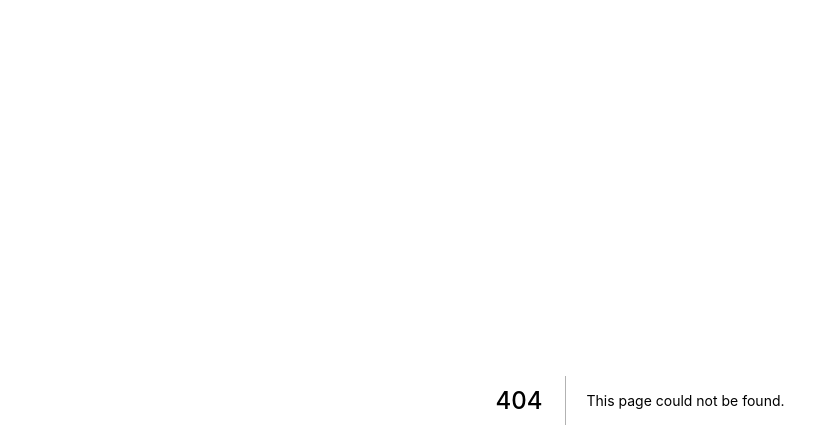
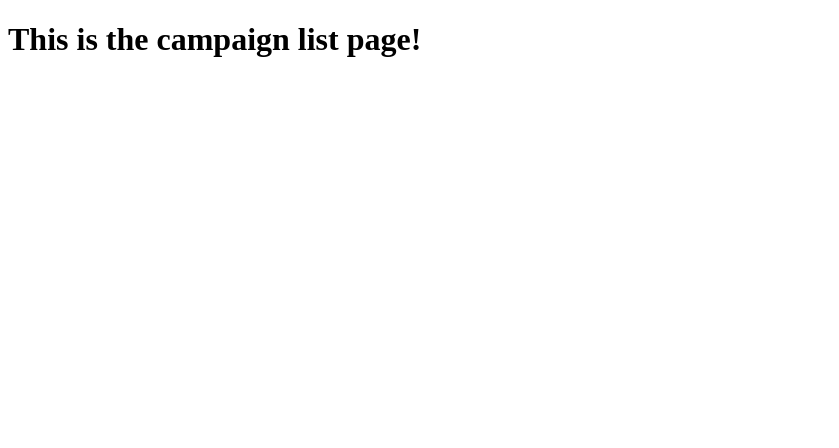
Before and after one commit to edsonjmv/eth_kickstart, a Next.js app: page / in a window 1280 px wide. Before the commit this address had no page. Shown: the top 448 px of the page, without its empty margins (0-839 px from the left). Built offline with nearby package versions, Linux system fonts and the light colour scheme.

Commit message:
Adding root routes

```diff
--- a/pages/newcampaign.js
+++ b/pages/index.js
@@ -1,5 +1,5 @@
 import React from 'react';
 
 export default () => {
-  return <h1>This is the new campaign page!</h1>;
+  return <h1>This is the campaign list page!</h1>;
 };
```
